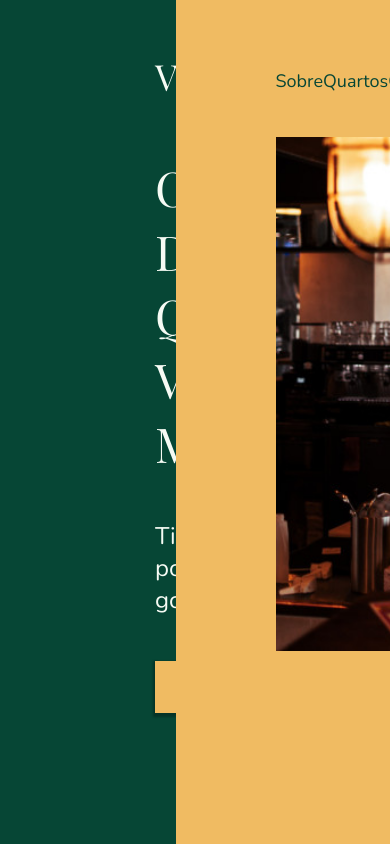
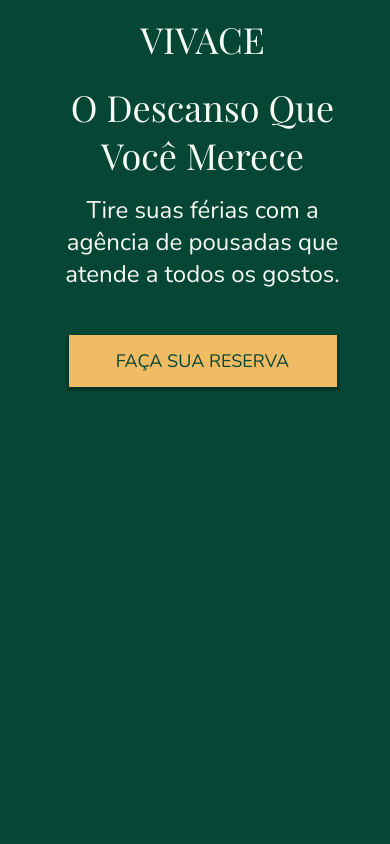
Before and after one commit to daviebatista/vivace-hotels, a React (Vite) app: page / in a window 390 px wide. Shown: the top 844 px of the page. Built offline with nearby package versions, Linux system fonts and the light colour scheme.

Commit message:
V1.7.2 | feat: added responsivity to the 'Introduction' section

```diff
--- a/package.json
+++ b/package.json
@@ -1,7 +1,7 @@
 {
   "name": "vivace-hotels",
   "private": true,
-  "version": "1.7.0",
+  "version": "1.7.2",
   "description": "UI/UX project created with Figma Drafts, converted into a styled landing page.",
   "type": "module",
   "author": "daviebatista",
--- a/src/components/Introduction/styles.module.scss
+++ b/src/components/Introduction/styles.module.scss
@@ -4,7 +4,8 @@
 .section    {
     display: flex;
     flex-direction: row;
-    height: 116vh;
+    flex-wrap: wrap;
+    min-height: 116vh;
     width: 100%;
 }
 
@@ -12,7 +13,7 @@
     background-color: $darkGreen;
     display: flex;
     flex-direction: column;
-    height: 116vh;
+    min-height: 116vh;
     padding-left: 155px;
     padding-top: 52px;
     width: 45%;
@@ -70,7 +71,7 @@
     background-color: $goldie;
     display: flex;
     flex-direction: column;
-    height: 116vh;
+    min-height: 116vh;
     width: 55%;
 }
 
@@ -126,3 +127,113 @@
     margin-top: 30px;
     width: 524px;
 }
+
+@media (max-width: 1200px)  {
+
+    .left   {
+        padding-left: 100px;
+        min-height: 130vh;
+    }
+
+    .right  {
+        min-height: 130vh;
+    }
+
+    .links  {
+        margin-left: 50px;
+    }
+
+    .image  {
+        margin-left: 50px;
+    }
+}
+
+@media (max-width: 1100px)  {
+    .subtitle  {
+        width: 300px;
+    }
+
+    .left   {
+        padding-left: 50px;
+    }
+
+    .description    {
+        width: 300px;
+    }
+
+    .image  {
+        width: 400px;
+    }
+
+    .reservation    {
+        font-size: 14px;
+        margin-left: 50px;
+        width: 104px;
+    }
+}
+
+@media (max-width: 860px)   {
+
+    .subtitle   {
+        font-size: 36px;
+        padding-top: 20px;
+    }
+
+    .description    {
+        padding-top: 15px;
+    }
+
+    .left  {
+        padding-left: 15px;
+        padding-top: 15px;
+    }
+    .image  {
+        width: 300px;
+    }
+
+    .nav    {
+        margin-top: 15px;
+    }
+
+    .links  {
+        width: 200px;
+    }
+
+    .anchors    {
+        font-size: 14px;
+    }
+
+    .reservation    {
+        font-size: 14px;
+        height: 40px;
+        margin-left: 15px;
+        width: 90px;
+    }
+}
+
+@media (max-width: 768px)   {
+    .section    {
+        flex-direction: column;
+        flex-wrap: wrap;
+    }
+
+    .left  {
+        align-items: center;
+        text-align: center;
+        width: 100%;
+    }
+
+    .right  {
+        width: 100%;
+    }
+
+    .nav    {
+        align-items: center;
+        display: none;
+        text-align: center;
+    }
+
+    .image  {
+        margin: auto;
+    }
+}
```
Also changed, not shown: 1 other file (tests, documents, lock files or other folders).
